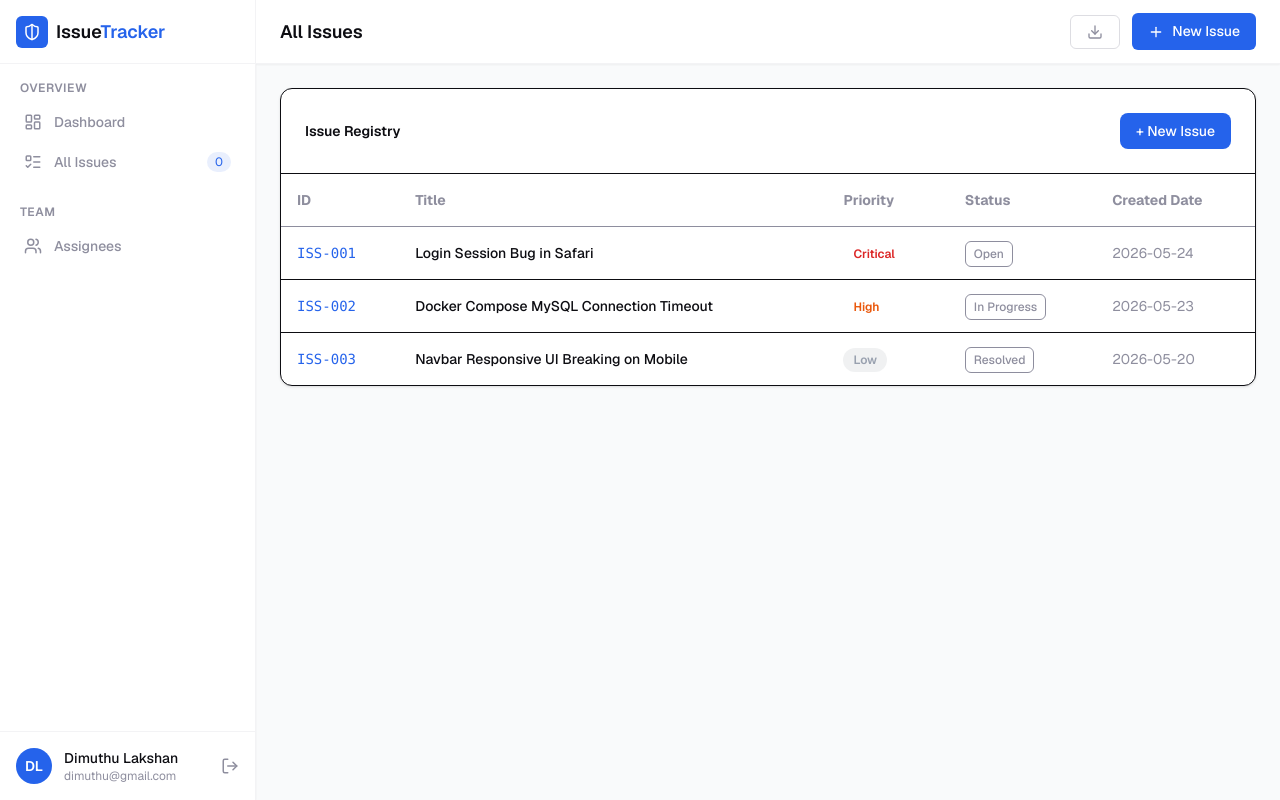
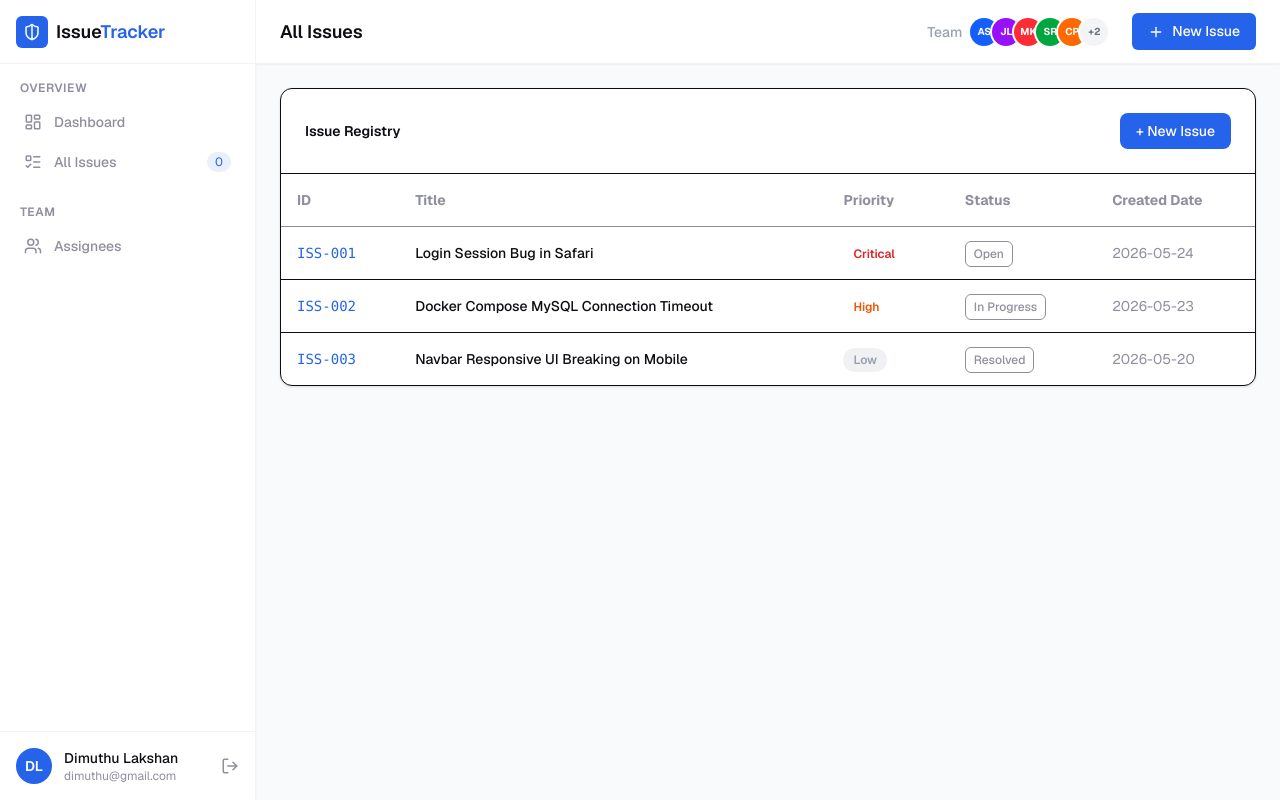
Before and after one commit to idlakshan/issue-tracker-app, a React (Vite) app in the folder frontend/: page /issues in a window 1280 px wide. Built offline with nearby package versions, Linux system fonts and the light colour scheme.

Commit message:
feat: add avatar-stack

```diff
--- a/frontend/src/components/layout/navbar.tsx
+++ b/frontend/src/components/layout/navbar.tsx
@@ -1,7 +1,8 @@
 import { useMemo } from "react";
 import { useLocation } from "react-router-dom";
-import { Download, Plus } from "lucide-react";
+import { Plus } from "lucide-react";
 import Button from "../ui/button";
+import AvatarStack from "../ui/avatar-stack";
 
 interface NavbarProps {
   onNewIssueClick?: () => void;
@@ -14,10 +15,7 @@ const routeTitles: Record<string, string> = {
   "/assignees": "Team Assignees",
 };
 
-export default function Navbar({
-  onNewIssueClick,
-  onExportClick,
-}: NavbarProps) {
+export default function Navbar({ onNewIssueClick }: NavbarProps) {
   const location = useLocation();
 
   const title = useMemo(() => {
@@ -28,13 +26,10 @@ export default function Navbar({
     <header className="h-16 bg-(--color-surface) border-b border-secondary-text/10 flex items-center justify-between px-6 shadow-xs sticky top-0 z-10">
       <h1 className="text-lg font-semibold text-(--color-text)">{title}</h1>
 
+      <div className="flex items-center gap-6">
+        <AvatarStack maxVisible={5} />
+
         <div className="flex items-center gap-3">
-        <Button
-          variant="secondary"
-          icon={<Download size={16} />}
-          onClick={onExportClick || (() => console.log("Exporting issues..."))}
-        ></Button>
-
           <Button
             variant="primary"
             icon={<Plus size={16} />}
@@ -43,6 +38,7 @@ export default function Navbar({
             New Issue
           </Button>
         </div>
+      </div>
     </header>
   );
 }
--- /dev/null
+++ b/frontend/src/components/ui/avatar-stack.tsx
@@ -0,0 +1,62 @@
+interface UserDummy {
+  id: string;
+  name: string;
+  initials: string;
+}
+
+interface AvatarStackProps {
+  maxVisible?: number;
+}
+
+const AVATAR_COLORS = [
+  { bg: "bg-blue-600", text: "text-white" },
+  { bg: "bg-purple-600", text: "text-white" },
+  { bg: "bg-red-500", text: "text-white" },
+  { bg: "bg-green-600", text: "text-white" },
+  { bg: "bg-orange-500", text: "text-white" },
+];
+
+
+const dummyTeam: UserDummy[] = [
+  { id: "1", name: "Anura Silva", initials: "AS" },
+  { id: "2", name: "Janith Liyanage", initials: "JL" },
+  { id: "3", name: "Malki Perera", initials: "MK" },
+  { id: "4", name: "Suresh Ranasinghe", initials: "SR" },
+  { id: "5", name: "Chaminda Perera", initials: "CP" },
+  { id: "6", name: "Nuwan Thilina", initials: "NT" },
+  { id: "7", name: "Kasun Kalhara", initials: "KK" },
+];
+
+export default function AvatarStack({ maxVisible = 5 }: AvatarStackProps) {
+  const visibleUsers = dummyTeam.slice(0, maxVisible);
+  const extraCount = dummyTeam.length - maxVisible;
+
+  return (
+    <div className="flex items-center gap-2">
+      <span className="text-sm font-medium text-gray-400">Team</span>
+      <div className="flex items-center -space-x-1.5 overflow-hidden">
+        {visibleUsers.map((user, index) => {
+          const color = AVATAR_COLORS[index % AVATAR_COLORS.length];
+          return (
+            <div
+              key={user.id}
+              title={user.name}
+              className={`w-7 h-7 rounded-full ${color.bg} ${color.text} flex items-center justify-center text-[10px] font-bold ring-2 ring-(--color-surface) shrink-0 transition-transform hover:scale-110 hover:z-10 cursor-pointer`}
+            >
+              {user.initials}
+            </div>
+          );
+        })}
+
+        {extraCount > 0 && (
+          <div
+            title={`${extraCount} more members`}
+            className="w-7 h-7 rounded-full bg-gray-100 text-gray-500 flex items-center justify-center text-[10px] font-bold ring-2 ring-(--color-surface) shrink-0"
+          >
+            +{extraCount}
+          </div>
+        )}
+      </div>
+    </div>
+  );
+}
```
Lines whose indentation alone changed are shown as unchanged.
